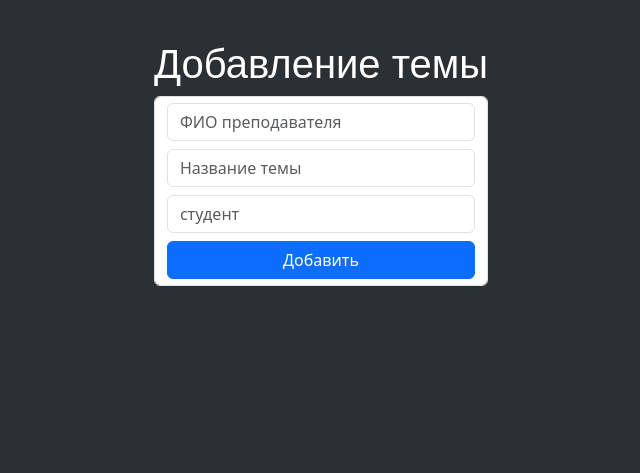
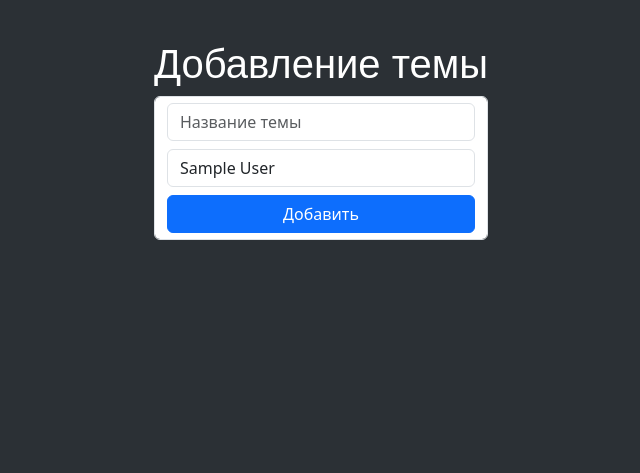
Before and after one commit to parampapa/flask_test, a Flask app: page /post/create in a window 1280 px wide. Shown: the part 108-581 px from the top of the page, without its empty margins (319-959 px from the left). Run offline with Flask 3, Linux system fonts and the light colour scheme; the visitor is signed in with stand-in values (Sample User, id 1); data comes from the database, SQL or seed files in the repository; some libraries are stand-ins or nearby versions.

Commit message:
correct views teacher and student

```diff
--- a/app/__init__.py
+++ b/app/__init__.py
@@ -26,6 +26,7 @@ def create_app():
     #LOGIN MANAGER
     login_manager.login_view = 'user.login'
     login_manager.login_message_category = 'У вас нет доступа сначала авторизуйтесь на сайте'
+    login_manager.login_message_category = 'info'
 
     with app.app_context():
         db.create_all()
--- a/app/forms.py
+++ b/app/forms.py
@@ -1,5 +1,6 @@
 from flask_wtf import FlaskForm
 from flask_wtf.file import FileRequired, FileAllowed
+from wtforms.fields.choices import SelectField
 from wtforms.fields.simple import StringField, PasswordField, FileField, \
     SubmitField, BooleanField
 from wtforms.validators import Length, EqualTo, DataRequired, ValidationError
@@ -33,3 +34,7 @@ class LoginForm(FlaskForm):
                              [DataRequired(), Length(min=3, max=200)])
     remember = BooleanField('Запомнить меня')
     submit = SubmitField('Войти')
+
+
+class StudentForm(FlaskForm):
+    student = SelectField('student', choices=[], render_kw={'class':'form-control'})
--- a/app/models/user.py
+++ b/app/models/user.py
@@ -1,5 +1,6 @@
 from datetime import datetime, UTC
 
+from .post import Post
 from ..extensions import db, login_manager
 
 from flask_login import UserMixin
@@ -7,6 +8,7 @@ from flask_login import UserMixin
 
 class User(db.Model, UserMixin):
     id = db.Column(db.Integer, primary_key=True)
+    posts = db.relationship(Post, backref='author')
     status = db.Column(db.String(50), default='user')
     name = db.Column(db.String(50))
     login = db.Column(db.String(50))
--- a/app/routes/post.py
+++ b/app/routes/post.py
@@ -1,6 +1,9 @@
 from flask import Blueprint, render_template, request, redirect, \
     get_flashed_messages
+from flask_login import login_required, current_user
 
+from ..models.user import User
+from ..forms import StudentForm
 from ..models.post import Post
 from ..extensions import db
 
@@ -14,13 +17,16 @@ def all():
 
 
 @post.route('/post/create', methods=['POST', 'GET'])
+@login_required
 def create():
+    form = StudentForm()
+    form.student.choices = [s.name for s in User.query.filter_by(status='user')]
     if request.method == 'POST':
-        teacher = request.form.get('teacher')
         subject = request.form.get('subject')
         student = request.form.get('student')
 
-        post = Post(teacher=teacher, subject=subject, student=student)
+        student_id = User.query.filter_by(name=student).first().id
+        post = Post(teacher=current_user.id, subject=subject, student=student_id)
 
         try:
             db.session.add(post)
@@ -29,10 +35,11 @@ def create():
         except Exception as e:
             print(str(e))
     else:
-        return render_template('post/create.html')
+        return render_template('post/create.html', form=form)
 
 
 @post.route('/post/<int:id>/update', methods=['POST', 'GET'])
+@login_required
 def update(id):
     post = Post.query.get(id)
     if request.method == 'POST':
@@ -50,6 +57,7 @@ def update(id):
 
 
 @post.route('/post/<int:id>/delete', methods=['POST', 'GET'])
+@login_required
 def delete(id):
     post = Post.query.get(id)
     try:
--- a/app/static/css/blocks/table.css
+++ b/app/static/css/blocks/table.css
@@ -135,6 +135,11 @@ h2 {
     color: white;
 }
 
+.custom-table td {
+    text-align: center;
+    vertical-align: middle;
+}
+
 .custom-table td .btn {
     border-radius: 4px; /* Р—Р°РєСЂСѓРіР»РµРЅРЅС‹Рµ СѓРіР»С‹ */
     width: auto; /* РђРІС‚РѕРјР°С‚РёС‡РµСЃРєР°СЏ С€РёСЂРёРЅР° */
--- a/app/templates/main/_header.html
+++ b/app/templates/main/_header.html
@@ -7,7 +7,9 @@
 
     <ul class="nav col-12 col-lg-auto me-lg-auto mb-2 justify-content-center mb-md-0">
         <li><a href="{{ url_for('post.all') }}" class="nav-link px-2 text-white">На главную</a></li>
+        {% if current_user.is_authenticated %}
         <li><a href="{{ url_for('post.create') }}" class="nav-link px-2 text-white">Добавить тему</a></li>
+        {% endif %}
     </ul>
 
 
--- a/app/templates/post/create.html
+++ b/app/templates/post/create.html
@@ -4,9 +4,8 @@
 
 {% block content %}
     <form method="post" class="form-control d-flex flex-column gap-2">
-        <input name="teacher" type="text" placeholder="ФИО преподавателя" class="form-control">
         <input name="subject" type="text" placeholder="Название темы" class="form-control">
-        <input name="student" type="text" placeholder="студент" class="form-control">
+        {{ form.student }}
         <button type="submit" class="btn btn-primary">Добавить</button>
     </form>
 {% endblock %}
```
Also changed, not shown: app/models/post.py (+8 -4 lines), app/templates/post/all.html (+7 -1 lines).
